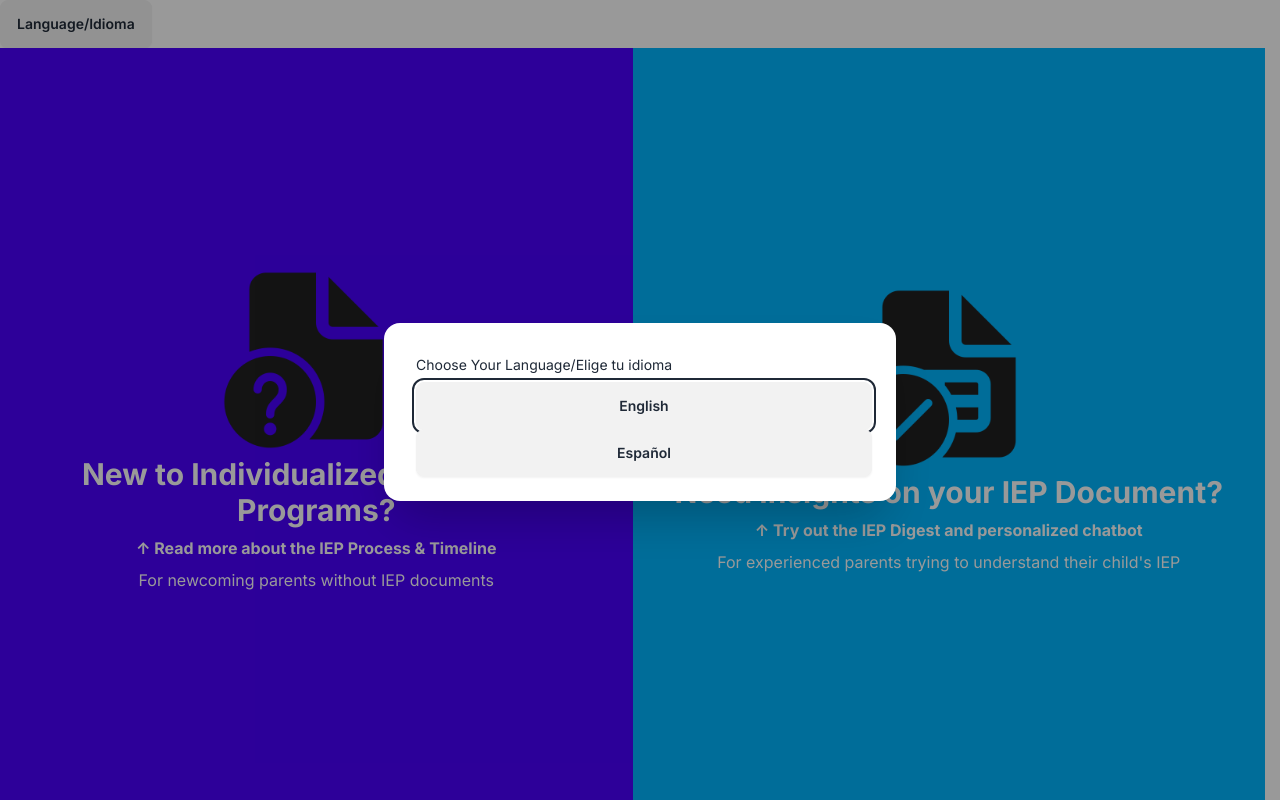
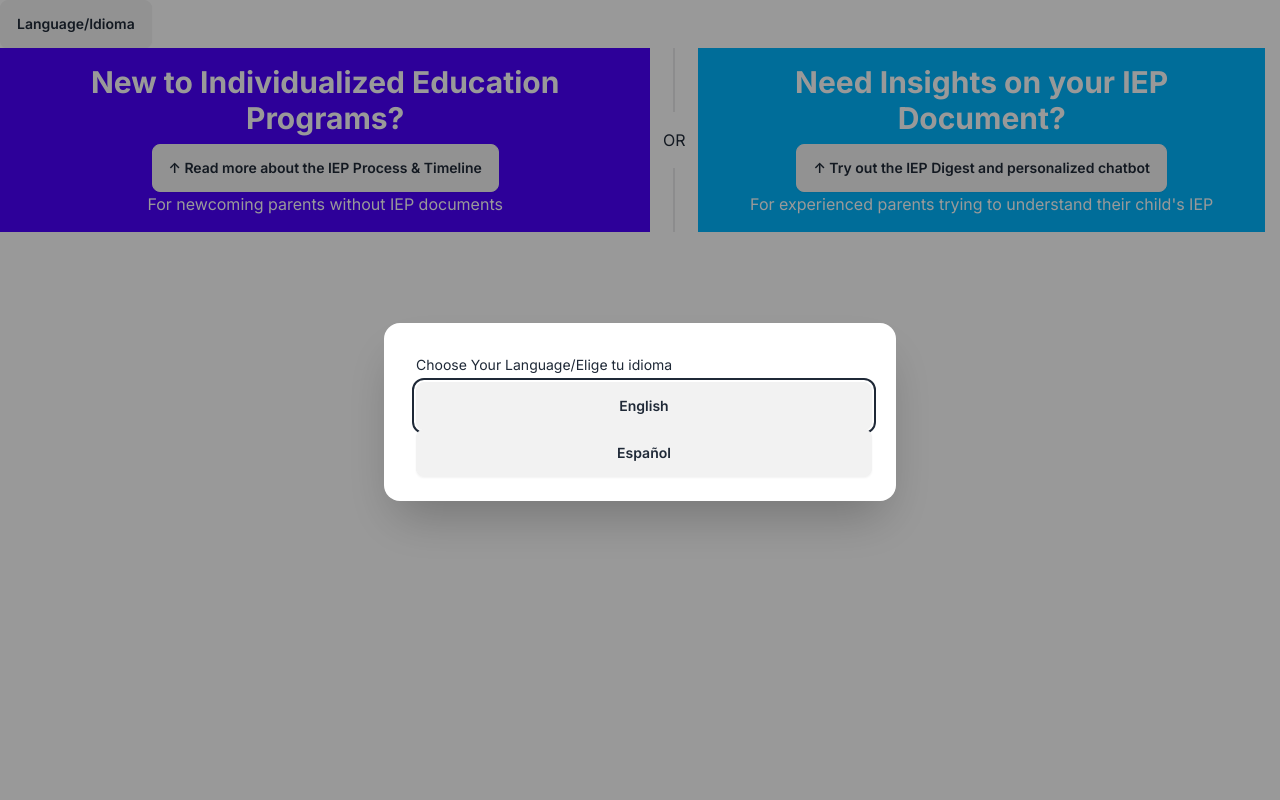
Before and after one commit to xuhongkang/aiep-frontend-dev, a Next.js app: page /en in a window 1280 px wide. Built offline with nearby package versions, Linux system fonts and the light colour scheme.

Commit message:
Added 05-07 Requirements

```diff
--- a/src/app/[locale]/page.tsx
+++ b/src/app/[locale]/page.tsx
@@ -14,7 +14,7 @@ export default function Home({params: {locale}}: Props) {
   return (
     <div className="flex flex-col h-screen">
       <ul className="menu menu-horizontal w-full p-0">
-          <LocaleSwitcherModal/>
+          <LocaleSwitcherModal defaultLangSet={false}/>
       </ul>
       <div className='flex-grow'>
         <UserSelect l1={t("l1")} l2={t("l2")} l3={t("l3")} r1={t("r1")} r2={t("r2")} r3={t("r3")}/>
--- a/src/components/LocaleSwitcherModal.js
+++ b/src/components/LocaleSwitcherModal.js
@@ -6,7 +6,7 @@ import {localeNames, localeSwitcherButtonText, localeSwitcherModalLabels} from '
 import {useRouter, usePathname, getURLWithSearchParams} from '@/navigation';
 import {useLocale} from 'next-intl';
 
-export default function LocaleSwitcherModal() {
+export default function LocaleSwitcherModal({defaultLangSet=true}) {
   const router = useRouter();
   const [isPending, startTransition] = useTransition();
   const pathname = usePathname();
@@ -14,9 +14,11 @@ export default function LocaleSwitcherModal() {
   const currentLocale = useLocale();
 
   useEffect(() => {
-    const isLanguageSet = searchParams.get('langSet')
-    if (!isLanguageSet)
-    {openModal()}
+    if (!defaultLangSet) {
+      const isLanguageSet = searchParams.get('langSet')
+      if (!isLanguageSet)
+      {openModal()}
+    }
   },  [router.isReady]);
 
   function switchLocale(nextLocale) {
--- a/src/components/UserSelect.js
+++ b/src/components/UserSelect.js
@@ -13,26 +13,29 @@ export default function UserSelect({l1, l2, l3, r1, r2, r3}) {
     }
 
     return (
-    <div className="flex flex-wrap w-full h-full">
+        <div className="flex w-full">
+            <div className="grid flex-grow card rounded-box place-items-center">
                 {/* Left Side */}
-        <div className="w-full md:w-1/2 bg-primary flex items-center justify-center cursor-pointer">
+                <div className="w-full bg-primary flex items-center justify-center cursor-pointer">
+                    <div className="text-white flex flex-col items-center justify-center p-4">
+                        <header className="font-bold text-3xl mb-2 text-center">{l1}</header>
+                        <button className="btn">
                             <Link className='w-full' href={`https://iep-kb-24839890c1f5.herokuapp.com${currentLocale === 'en' ? '' : `/${currentLocale}`}/quickstart/guide`} passHref>
-            <div className="text-white flex flex-col items-center justify-center w-full p-4">
-                <img alt="New to IEP" src="/images/newcoming.png" className="w-1/3 h-1/3"/>
-                <header className="font-bold text-3xl mb-2 text-center">{l1}</header>
-                <h2 className="font-bold mb-2">{l2}</h2>
+                                {l2}
+                            </Link>
+                        </button>
                         <p>{l3}</p>
                     </div>
-        </Link>
                 </div>
-
-        {/* Right Side */}
-        <div className="w-full md:w-1/2 h-full bg-info flex items-center justify-center cursor-pointer" onClick={navigateToWorkspace}>
-            <div className="text-white flex flex-col items-center justify-center w-full p-4">
-                <img alt="New to IEP" src="/images/experienced.png" className="w-1/3 h-1/3"/>
+            </div>
+            <div className="divider divider-horizontal">OR</div>
+            <div className="grid flex-grow card rounded-box place-items-center">
+                <div className="w-full h-full bg-info flex items-center justify-center">
+                    <div className="text-white flex flex-col items-center justify-center p-4">
                         <header className="font-bold text-3xl mb-2 text-center">{r1}</header>
-                <h2 className="font-bold mb-2">{r2}</h2>
+                        <button className='btn' onClick={navigateToWorkspace}>{r2}</button>
                         <p>{r3}</p>
+                    </div>
                 </div>
             </div>
         </div>);
```
Lines whose indentation alone changed are shown as unchanged.
